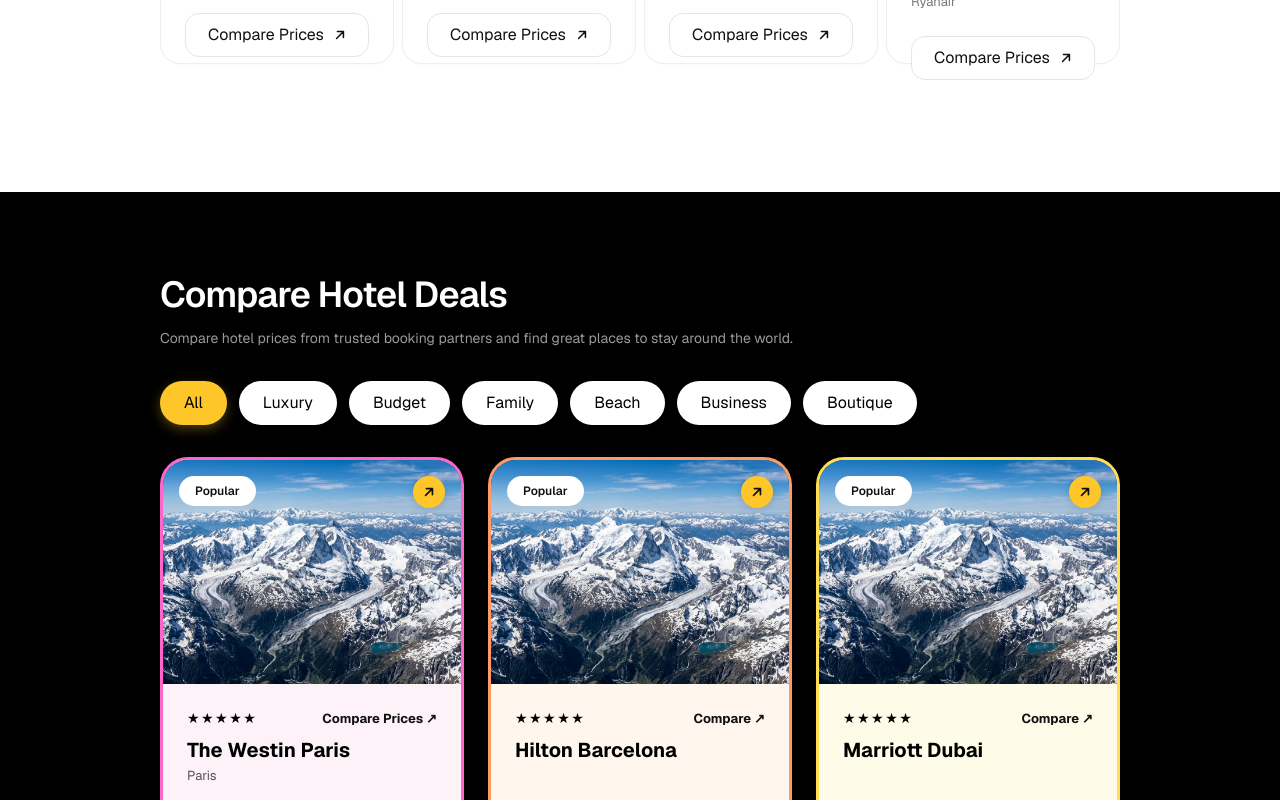
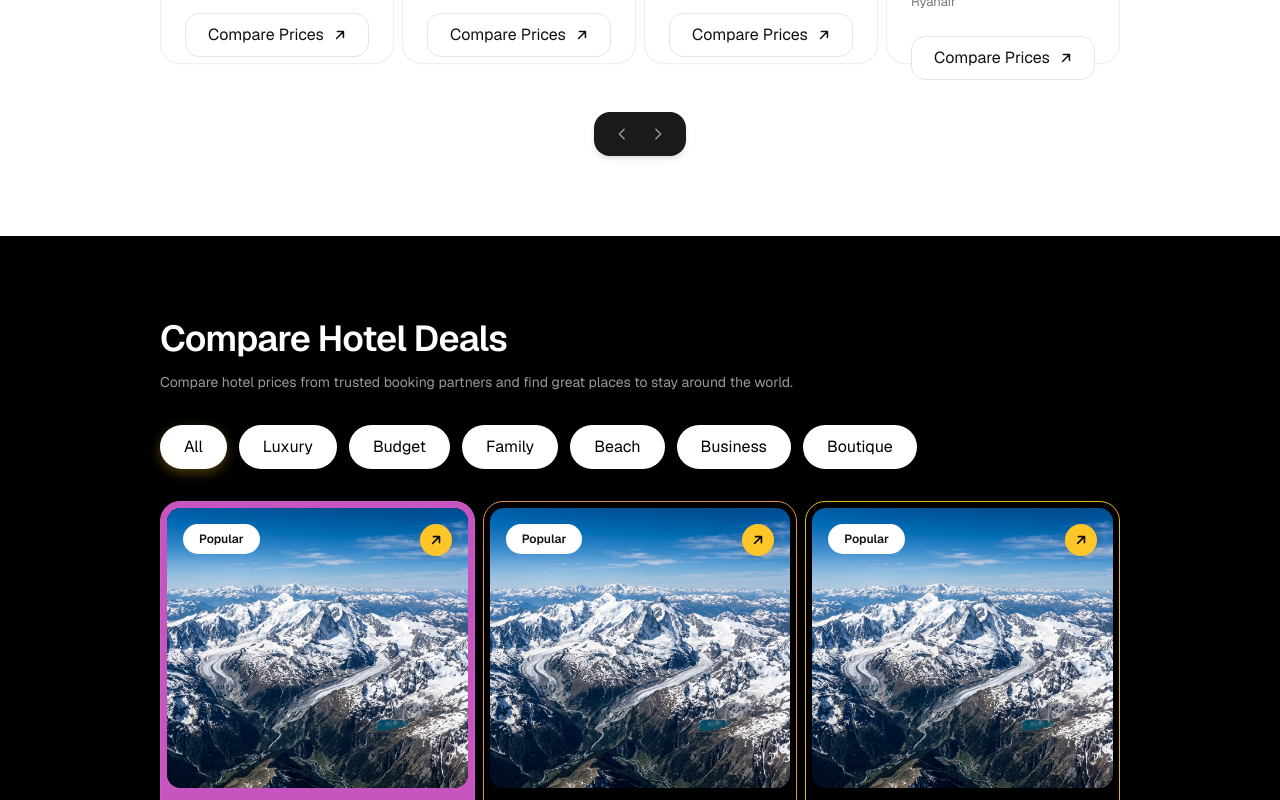
Before and after one commit to ahsan693/Travel-Agency, a Next.js app: page / in a window 1280 px wide. Shown: the part 1960-2760 px from the top of the page. Built offline with nearby package versions, Linux system fonts and the light colour scheme.

Commit message:
travel   page is added

```diff
--- a/app/components/Home/Home.tsx
+++ b/app/components/Home/Home.tsx
@@ -115,8 +115,8 @@ const hotelDeals = [
     image: '/snowy_mountain_resort.png',
     categories: ['All', 'Luxury', 'Boutique'],
     theme: {
-      border: 'border-[#ff66cc]',
-      bg: 'bg-[#fdf2f8]',
+      border: 'border-[#D25ACA]',
+      bg: 'bg-[#D25ACA]/95',
     }
   },
   {
@@ -129,8 +129,8 @@ const hotelDeals = [
     image: '/snowy_mountain_resort.png',
     categories: ['All', 'Luxury', 'Business'],
     theme: {
-      border: 'border-[#ff9966]',
-      bg: 'bg-[#fff7ed]',
+      border: 'border-[#E38E4B]',
+      bg: 'bg-[#E38E4B]/105',
     }
   },
   {
@@ -143,12 +143,11 @@ const hotelDeals = [
     image: '/snowy_mountain_resort.png',
     categories: ['All', 'Luxury', 'Family'],
     theme: {
-      border: 'border-[#ffdd55]',
-      bg: 'bg-[#fefce8]',
+      border: 'border-[#E2BC1B]',
+      bg: 'bg-[#E2BC1B]/105',
     }
   }
 ];
-
 const destinationCards = [
   {
     id: '1',
@@ -570,7 +569,27 @@ export default function HeroSection() {
 </div>
 
     <div className="flex justify-center mt-2">
+      <div className="flex items-center gap-5 rounded-[16px] bg-[#1a1a1a] px-5 py-3.5 text-white shadow-md">
+        <button
+          type="button"
+          className="flex cursor-pointer items-center justify-center text-white/50 hover:text-white transition-colors duration-150 border-0 bg-transparent p-0"
+          aria-label="Previous page"
+        >
+          <svg width="16" height="16" viewBox="0 0 24 24" fill="none" stroke="currentColor" strokeWidth="2.5" strokeLinecap="round" strokeLinejoin="round">
+            <path d="M15 19l-7-7 7-7" />
+          </svg>
+        </button>
 
+        <button
+          type="button"
+          className="flex cursor-pointer items-center justify-center text-white/50 hover:text-white transition-colors duration-150 border-0 bg-transparent p-0"
+          aria-label="Next page"
+        >
+          <svg width="16" height="16" viewBox="0 0 24 24" fill="none" stroke="currentColor" strokeWidth="2.5" strokeLinecap="round" strokeLinejoin="round">
+            <path d="M9 5l7 7-7 7" />
+          </svg>
+        </button>
+      </div>
     </div>
 
   </div>
@@ -594,10 +613,14 @@ export default function HeroSection() {
           key={category}
           type="button"
           onClick={() => setActiveHotelCategory(category)}
-                className={`cursor-pointer px-6 py-2.5 rounded-full text-[14px] font-semibold transition-all duration-200 border-0 ${
+          className={`cursor-pointer px-6 py-2.5 rounded-full text-[14px] font-semibold border-0 transition-all duration-200
+            bg-white text-black
+            hover:bg-[#ffc629] hover:shadow-[0_4px_12px_rgba(255,198,41,0.3)]
+            active:bg-[#ffc629] active:shadow-[0_4px_12px_rgba(255,198,41,0.3)]
+            ${
               activeHotelCategory === category
-                    ? 'bg-[#ffc629] text-black shadow-[0_4px_12px_rgba(255,198,41,0.3)]'
-                    : 'bg-white text-black hover:bg-neutral-100'
+                ? 'bg-[#ffc629] shadow-[0_4px_12px_rgba(255,198,41,0.3)]'
+                : ''
             }`}
         >
           {category}
@@ -605,15 +628,17 @@ export default function HeroSection() {
       ))}
     </div>
 
-          <div className="grid grid-cols-3 gap-6 max-[960px]:grid-cols-2 max-[640px]:grid-cols-1">
+    <div className="grid grid-cols-3 gap-2 max-[960px]:grid-cols-2 max-[640px]:grid-cols-1">
       {hotelDeals
         .filter((hotel) => hotel.categories.includes(activeHotelCategory))
         .map((hotel) => (
           <div
             key={hotel.id}
-                  className={`flex flex-col rounded-[28px] border-[3px] ${hotel.theme.border} bg-white overflow-hidden shadow-md transition-all duration-300 hover:shadow-lg`}
+            className={`flex flex-col rounded-[20px] border p-[6px] overflow-hidden shadow-md transition-all duration-300 hover:shadow-lg ${hotel.theme.bg} ${hotel.theme.border}`}
+            style={{ borderWidth: '1px', borderColor: hotel.theme.strokeColor }}
           >
-                  <div className="relative w-full aspect-[4/3] overflow-hidden bg-neutral-900">
+            {/* Image: 388 Fill x 280, radius 14 */}
+            <div className="relative w-full h-[280px] overflow-hidden rounded-[14px] bg-neutral-900">
               <img
                 src={hotel.image}
                 alt={hotel.name}
@@ -637,7 +662,8 @@ export default function HeroSection() {
               </span>
             </div>
 
-                  <div className={`flex flex-col p-6 text-[#111111] flex-1 justify-between gap-4 ${hotel.theme.bg}`}>
+            {/* Text content: 388 Fill x 112 Hug, gap 14, padding t10 r12 b10 l10 */}
+            <div className="flex flex-col gap-[14px] pt-[10px] pr-[12px] pb-[10px] pl-[10px] text-[#111111]">
               <div>
                 <div className="flex justify-between items-center mb-2">
                   <span className="text-[14px] text-black select-none tracking-[1.5px]">★★★★★</span>
@@ -670,7 +696,6 @@ export default function HeroSection() {
 
   </div>
 </section>
-
       <section className="w-full bg-[#ffffff] py-[80px] text-[#111111]">
         <div className="mx-auto flex max-w-[1216px] flex-col gap-[32px] px-4 min-[1216px]:px-0">
 
```
Lines whose indentation alone changed are shown as unchanged.
